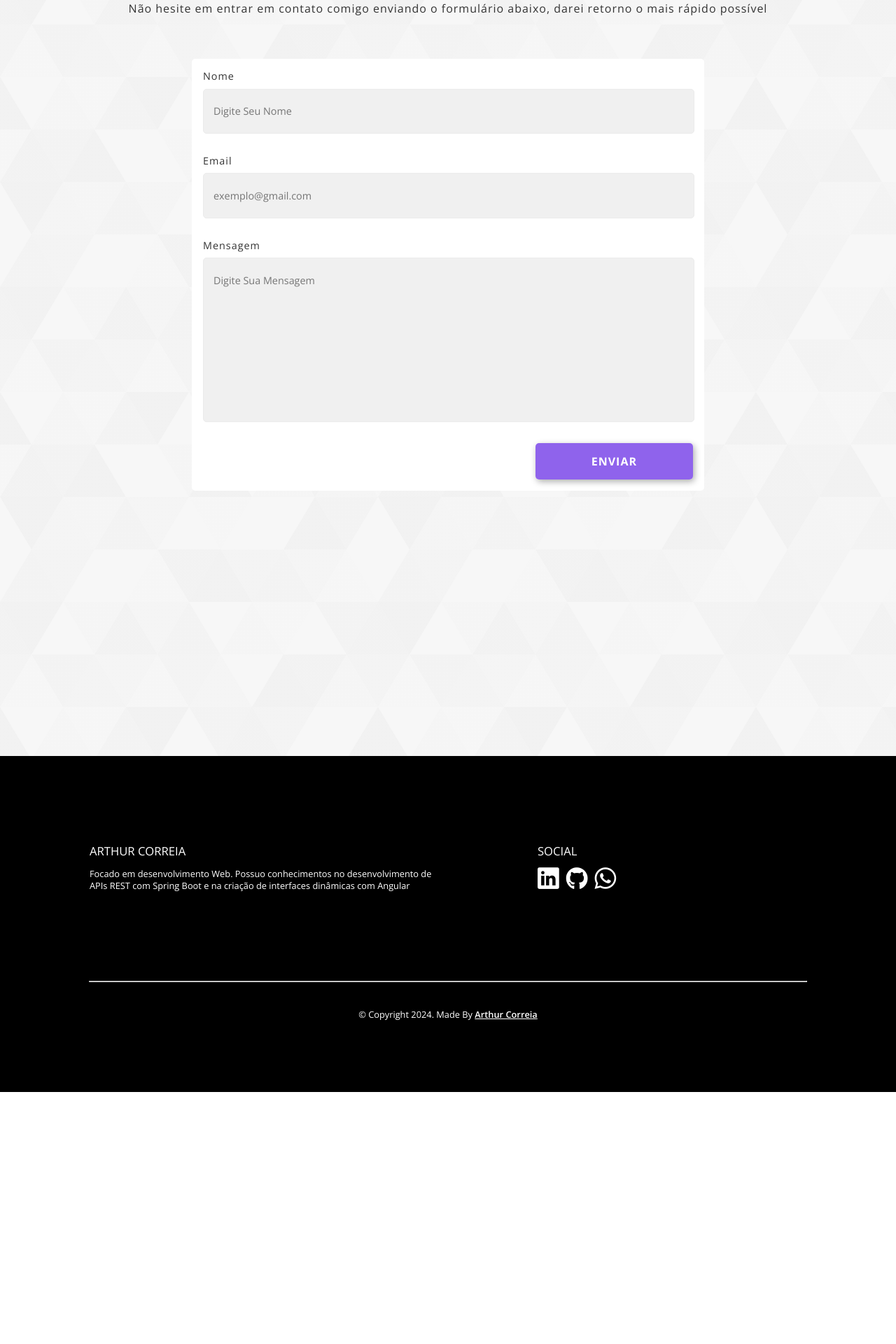
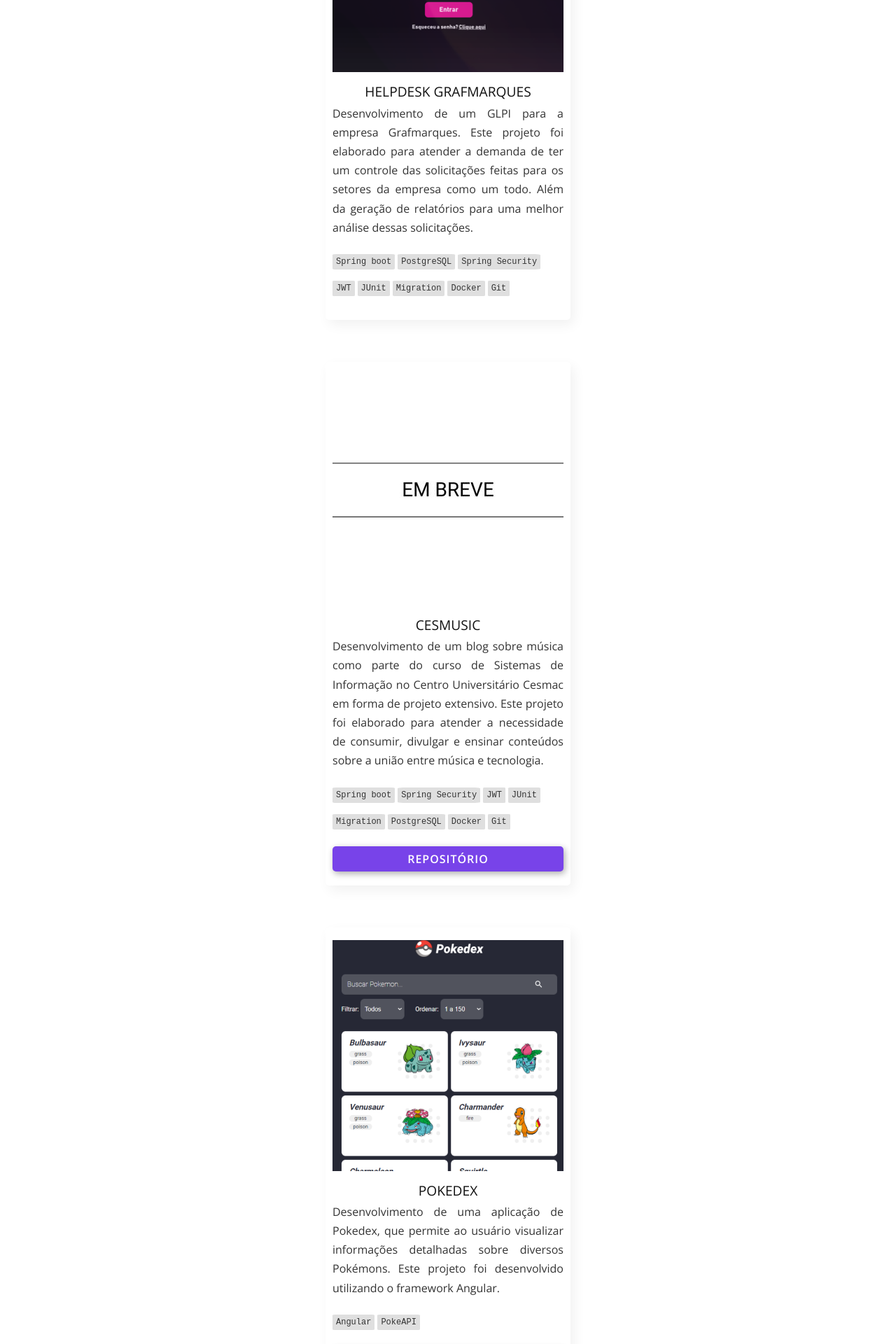
Before and after one commit to artucorreia/portfolio, an Angular app: page / in a window 1280 px wide. Shown: the part 2360-4280 px from the top of the page at 70% size. Before the commit the page ends 3920 px from the top, so only its background shows below. Built offline with nearby package versions, Linux system fonts and the light colour scheme; no server answers.

Commit message:
feat (ProjectComponent): refactor project component

```diff
--- /dev/null
+++ b/src/app/enums/technology.ts
@@ -0,0 +1,13 @@
+export enum Technology {
+    ANGULAR="Angular",
+    DOCKER="Docker",
+    GIT="Git",
+    SPRING_BOOT="Spring boot",
+    JWT="JWT",
+    POKE_API="PokeAPI",
+    SPRING_SECURITY="Spring Security",
+    MYSQL="MySQL",
+    POTGRESQL="PostgreSQL",
+    JUNIT="JUnit",
+    MIGRATION="Migration"
+}
--- a/src/app/model/technology.ts
+++ /dev/null
@@ -1,4 +0,0 @@
-export interface Technology {
-    id: number;
-    name: string;
-}
--- a/src/app/modules/home/components/projects/projects.component.html
+++ b/src/app/modules/home/components/projects/projects.component.html
@@ -1,5 +1,5 @@
 <main id="projects" class="container-main">
-    <h1 class="title-main" (click)="seeProjects()">projetos</h1>
+    <h1 class="title-main">projetos</h1>
     <div class="divider"></div>
 
     <span class="describe">Aqui você vai encontrar alguns dos meus projetos</span>
@@ -17,16 +17,18 @@
 
         <section class="container-technologies">
         @for (technology of project.technologies; track $index) {
-            <div class="technology">{{technology.name}}</div>
+            <div class="technology">{{technology}}</div>
         }
         </section>
 
         <article class="buttons-links">
-            @if (project.active) {
-                <a href="https://artucorreia.github.io/app-todo-list/" target="_blank" rel="next" class="button link">experimente</a><br>
+            @if (project.active && !project.professional) {
+                <a [href]="project.deployUrl" target="_blank" rel="next" class="button link">experimente</a><br>
             }
 
-            <a [href]="project.repositoryUrl" target="_blank" rel="next" class="button link">repositório</a>
+            @if (!project.professional) {
+                <a [href]="project.repositoryUrl" target="_blank" rel="next" class="button link">repositório</a>
+            }
         </article>
     </section>
 }
--- a/src/app/modules/home/components/projects/projects.component.scss
+++ b/src/app/modules/home/components/projects/projects.component.scss
@@ -55,12 +55,12 @@
         white-space: nowrap;
 
         font-size: 0.75em;
+        font-family: 'JetBrains Mono', monospace;
 
         cursor: default;
 
-        border-radius: 10px;
+        border-radius: 6%;
         background-color: #00000020;
-
     }
 }
 
--- a/src/app/modules/home/components/projects/projects.component.ts
+++ b/src/app/modules/home/components/projects/projects.component.ts
@@ -1,6 +1,6 @@
 import { Component } from '@angular/core';
 import { Project } from '../../../../model/project';
-import { ProjectService } from '../../../../services/project/project.service';
+import { Technology } from '../../../../enums/technology';
 
 @Component({
   selector: 'app-projects',
@@ -12,16 +12,61 @@ import { ProjectService } from '../../../../services/project/project.service';
 export class ProjectsComponent {
   public projects: Project[] = [];
 
-  constructor(private service: ProjectService) {}
+  constructor() {}
 
   ngOnInit() {
-    this.service.findAll().subscribe({
-      next: projects => this.projects = projects,
-      error: error => console.error(error)
-    });
-  }
-
-  seeProjects() {
-    console.log(this.projects);
+    this.projects = [
+      {
+        name: "HelpDesk Grafmarques",
+        description: "Desenvolvimento de um GLPI para a empresa Grafmarques. Este projeto foi elaborado para atender a demanda de ter um controle das solicitações feitas para os setores da empresa como um todo. Além da geração de relatórios para uma melhor análise dessas solicitações.",
+        imageUrl: "/assets/png/helpdesk.png",
+        deployUrl: null,
+        repositoryUrl: null,
+        active: true,
+        professional: true,
+        technologies: [
+          Technology.SPRING_BOOT,
+          Technology.POTGRESQL,
+          Technology.SPRING_SECURITY,
+          Technology.JWT,
+          Technology.JUNIT,
+          Technology.MIGRATION,
+          Technology.DOCKER,
+          Technology.GIT,
+        ]
+      },
+      {
+        name: "CesMusic",
+        description: "Desenvolvimento de um blog sobre música como parte do curso de Sistemas de Informação no Centro Universitário Cesmac em forma de projeto extensivo. Este projeto foi elaborado para atender a necessidade de consumir, divulgar e ensinar conteúdos sobre a união entre música e tecnologia.",
+        imageUrl: "/assets/jpg/coming-soon.jpg",
+        deployUrl: null,
+        repositoryUrl: "https://github.com/artucorreia/cesmusic-project",
+        active: false,
+        professional: false,
+        technologies: [
+          Technology.SPRING_BOOT,
+          Technology.SPRING_SECURITY,
+          Technology.JWT,
+          Technology.JUNIT,
+          Technology.MIGRATION,
+          Technology.POTGRESQL,
+          Technology.DOCKER,
+          Technology.GIT,
+        ]
+      },
+      {
+        name: "Pokedex",
+        description: "Desenvolvimento de uma aplicação de Pokedex, que permite ao usuário visualizar informações detalhadas sobre diversos Pokémons. Este projeto foi desenvolvido utilizando o framework Angular.",
+        imageUrl: "/assets/jpg/pokedex.jpg",
+        deployUrl: "https://artucorreia.github.io/pokedex/",
+        repositoryUrl: "https://github.com/artucorreia/pokedex",
+        active: true,
+        professional: false,
+        technologies: [
+          Technology.ANGULAR,
+          Technology.POKE_API,
+        ]
+      },
+    ]
   }
 }
```
Also changed, not shown: src/app/model/project.ts (+4 -4 lines), public/assets/png/helpdesk.png (added).
